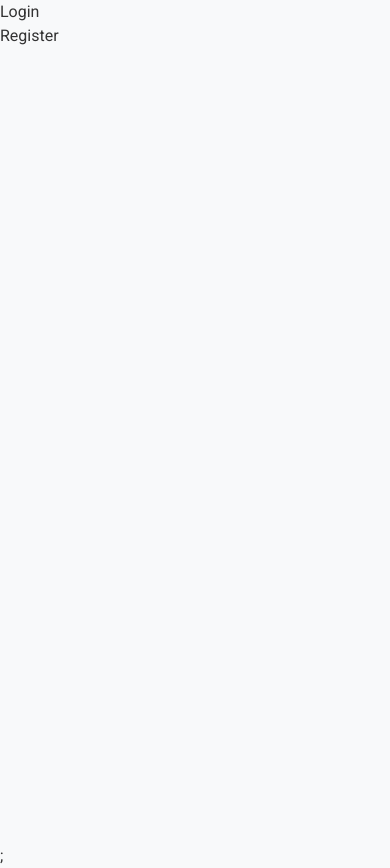
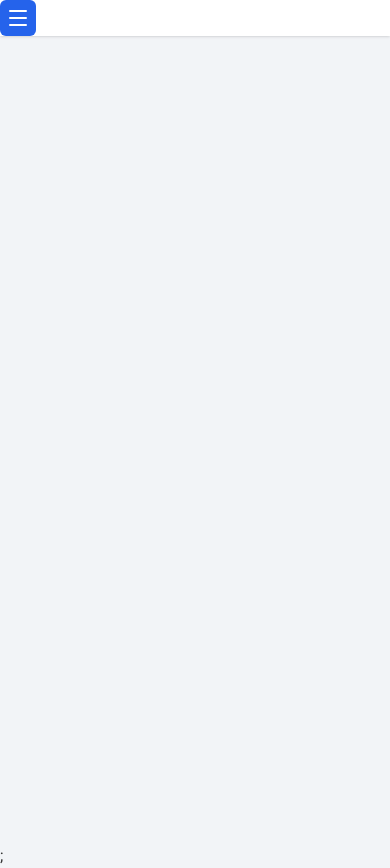
Before and after one commit to ZajacMateusz1/BlogApp, a React (Vite) app in the folder blog-app-frontend/: page / in a window 390 px wide. Built offline with nearby package versions, Linux system fonts and the light colour scheme; sample sign-in values are in the browser's storage.

Commit message:
Add initial responsive navigation structure

```diff
--- a/blog-app-frontend/package.json
+++ b/blog-app-frontend/package.json
@@ -13,6 +13,7 @@
     "@hookform/resolvers": "^5.2.2",
     "@tailwindcss/vite": "^4.2.2",
     "@tanstack/react-query": "^5.100.6",
+    "lucide-react": "^1.14.0",
     "react": "^19.2.4",
     "react-dom": "^19.2.4",
     "react-hook-form": "^7.73.1",
--- a/blog-app-frontend/src/index.css
+++ b/blog-app-frontend/src/index.css
@@ -2,13 +2,17 @@
 
 :root {
   font-family: "Roboto", Arial, sans-serif;
-  background-color: #f8f9fa;
+  background-color: #f2f4f7;
   color: #333;
 }
 
 @theme {
   --font-header: "Montserrat", Arial, sans-serif;
+
   --color-primary: #2563eb;
+  --color-bg-header: #fff;
+  --color-light: #fff;
   --color-link: #1d4ed8;
+  --color-link-hover: #0a2b96;
   --color-error: var(--color-red-600);
 }
--- /dev/null
+++ b/blog-app-frontend/src/modules/shared/components/nav/DesktopNav.tsx
@@ -0,0 +1,17 @@
+import { NavLink } from "react-router-dom";
+interface DesktopNavProps {
+  links: { name: string; link: string }[];
+}
+export default function DesktopNav({ links }: DesktopNavProps) {
+  return (
+    <nav className="max-w-5xl mx-auto p-4 hidden md:block">
+      <ul className="flex justify-end gap-4">
+        {links.map((link) => (
+          <NavLink to={link.link} key={link.name}>
+            {link.name}
+          </NavLink>
+        ))}
+      </ul>
+    </nav>
+  );
+}
--- /dev/null
+++ b/blog-app-frontend/src/modules/shared/components/nav/MobileNav.tsx
@@ -0,0 +1,16 @@
+import { NavLink } from "react-router-dom";
+
+interface MobileNavProps {
+  links: { name: string; link: string }[];
+}
+export default function MobileNav({ links }: MobileNavProps) {
+  return (
+    <nav className="md:hidden">
+      {links.map((link) => (
+        <NavLink to={link.link} key={link.link}>
+          {link.name}
+        </NavLink>
+      ))}
+    </nav>
+  );
+}
--- a/blog-app-frontend/src/modules/shared/layouts/RootLayout.tsx
+++ b/blog-app-frontend/src/modules/shared/layouts/RootLayout.tsx
@@ -1,20 +1,33 @@
-import { Link, Outlet } from "react-router-dom";
+import { useState } from "react";
+import { Outlet } from "react-router-dom";
+import useAuth from "../../auth/hooks/useAuth";
+import { Menu, X } from "lucide-react";
+import Button from "../components/Button";
+
+import MobileNav from "../components/nav/MobileNav";
+import DesktopNav from "../components/nav/DesktopNav";
+
 export default function RootLayout() {
+  const { userId } = useAuth();
+  const links = [
+    { name: "Main page", link: "/" },
+    { name: "Create post", link: "/create-post" },
+    { name: "My profile", link: `/users/${userId}` },
+  ];
+  const [openMenu, setOpenMenu] = useState<boolean>(false);
+  const handleToggleMenu = () => {
+    setOpenMenu((prev) => !prev);
+  };
   return (
     <div className="min-h-screen flex flex-col gap-1">
-      <header>
-        <nav className="max-w-5xl mx-auto">
-          <ul>
-            <li>
-              <Link to="/login">Login</Link>
-            </li>
-            <li>
-              <Link to="/register">Register</Link>
-            </li>
-          </ul>
-        </nav>
+      <header className="flex flex-end bg-bg-header text-link shadow-sm font-bold">
+        <DesktopNav links={links} />
+        <Button onClick={handleToggleMenu} className="md:hidden">
+          {openMenu ? <X /> : <Menu />}
+        </Button>
+        {openMenu && <MobileNav links={links} />}
       </header>
-      <main className="flex-1">
+      <main className="flex-1 mx-auto">
         <Outlet />
       </main>
     </div>
```
Also changed, not shown: 1 other file (tests, documents, lock files or other folders).
